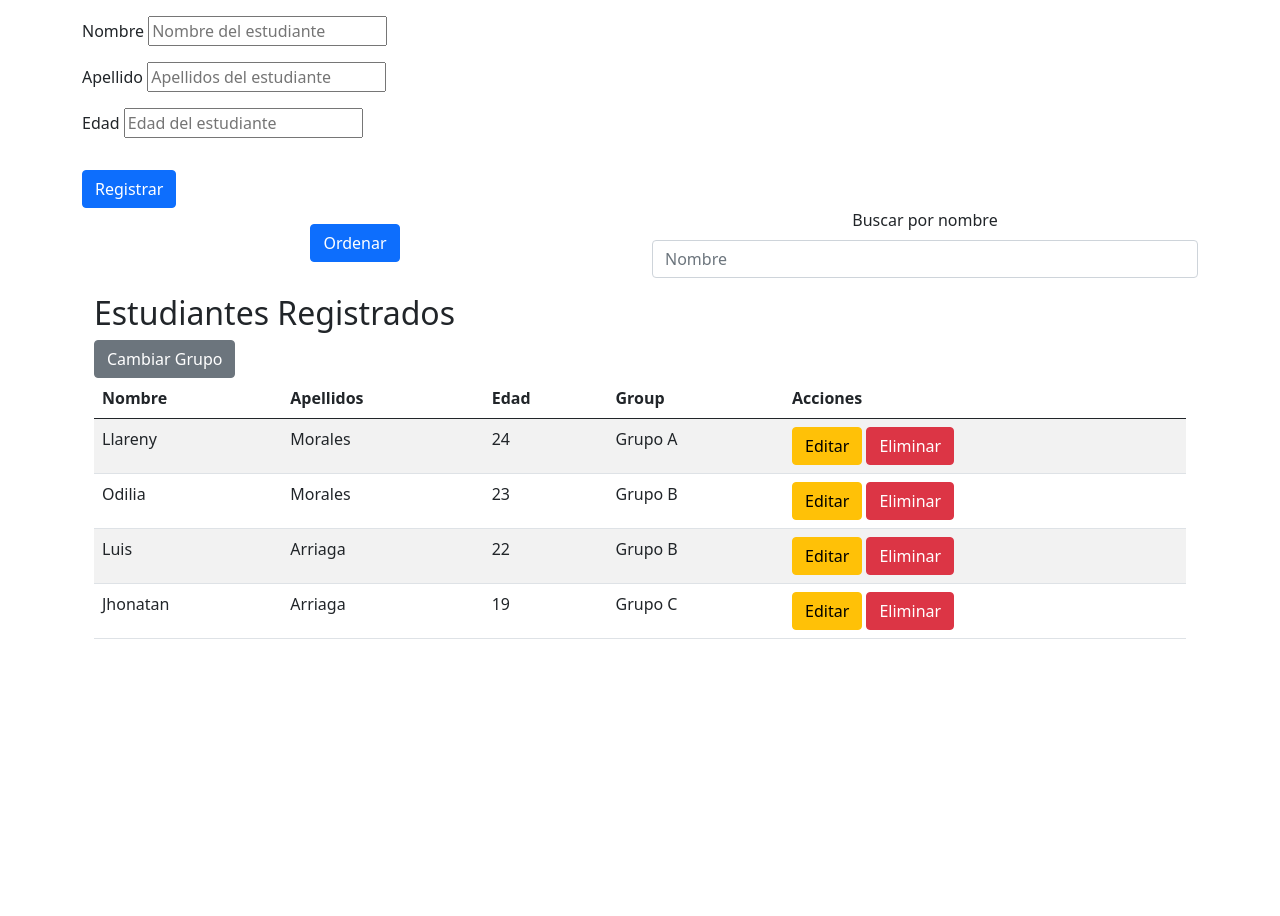
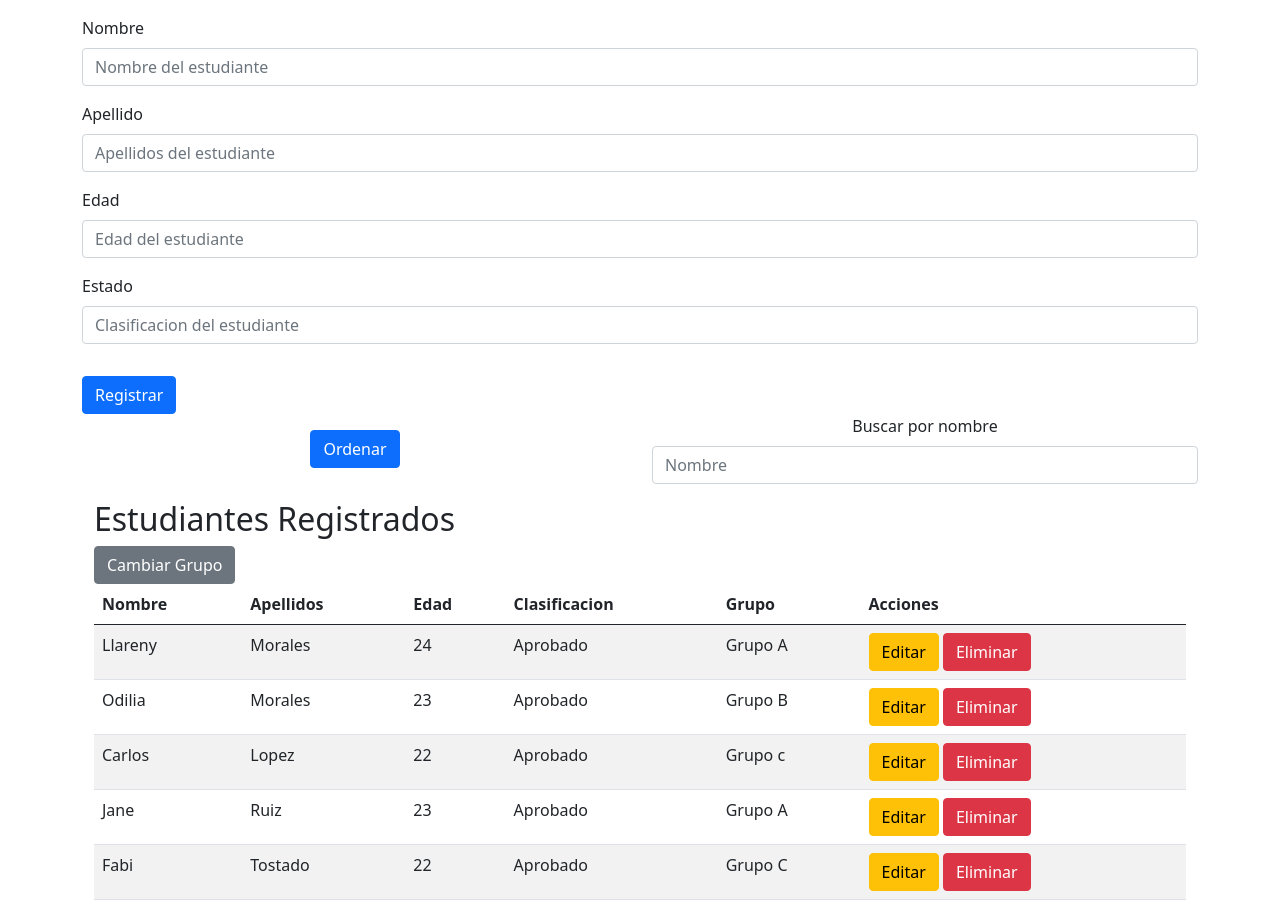
Before and after one commit to Odilia-Morales/datosDeEstudiantes, a plain HTML site: page Index.html in a window 1280 px wide. Before the commit the page ends 800 px from the top, so only its background shows below. Drawn offline with nearby package versions, Linux system fonts and the light colour scheme.

Commit message:
Se hicieron cambios en el proyecto

```diff
--- a/Index.html
+++ b/Index.html
@@ -17,19 +17,24 @@
     <main class="container">
         <form id="alumnoRegistry">
             <div class="my-3">
-                <label for="alumnoNameControl" class="form_label">Nombre</label>
-                <input name="Name" type="text" class="form_control" id="alumnoNameControl"
-                placeholder="Nombre del estudiante">
+                <label for="alumnoNameControl" class="form-label">Nombre</label>
+                <input name="Name" type="text" class="form-control" id="alumnoNameControl"
+                    placeholder="Nombre del estudiante">
                 </div>
                 <div class="my-3">
-                <label for="alumnoFamilyNameControl" class="form_label">Apellido</label>
-                <input name="familyName" type="text" class="form_control" id="studentFamilyNameControl"
-                placeholder="Apellidos del estudiante">
+                <label for="alumnoFamilyNameControl" class="form-label">Apellido</label>
+                <input name="familyName" type="text" class="form-control" id="studentFamilyNameControl"
+                    placeholder="Apellidos del estudiante">
                 </div>
                 <div class="my-3">
-                <label for="alumnoAgeControl" class="form_label">Edad</label>
-                <input name="Age" type="number" class="form_control" id="alumnoAgeControl"
-                placeholder="Edad del estudiante">
+                     <label for="alumnoAgeControl" class="form-label">Edad</label>
+                     <input name="age" type="number" class="form-control" id="alumnoAgeControl"
+                         placeholder="Edad del estudiante">
+                </div>
+                <div class="my-3">
+                    <label for="alumnoClasificationControl" class="form-label">Estado</label>
+                    <input name="clasification" type="text" class="form-control" id="alumnoClasificationControl"
+                        placeholder="Clasificacion del estudiante">
                 </div>
                 <button type="submit" class="btn btn-primary mt-3" form="alumnoRegistry">Registrar</button>
         </form>
@@ -51,7 +56,8 @@
                     <th>Nombre</th>
                     <th>Apellidos</th>
                     <th>Edad</th>
-                    <th>Group</th>
+                    <th>Clasificacion</th>
+                    <th>Grupo</th>
                     <th>Acciones</th>
                 </tr>
             </thead>
--- a/Main.js
+++ b/Main.js
@@ -28,9 +28,9 @@ const handleFormSubmit = (event) => {
 
 const alumno = {
     name: form.name.value,
-    familyName: form.name.value,
+    familyName: form.familyName.value,
     age: Number(form.age.value),
-    group: form.group.value
+    clasification: form.clasification.value
 
 };
 
@@ -52,10 +52,11 @@ if (Student) {
     const newGroup = prompt('Ingrese el nuevo grupo:', '');
     if (newGroup >= 1 && newGroup <= 5) {
         arregloStudents[index] = setGroup(Student, Number(newGroup));
-updateStudentList();
+
+        updateStudentList();
             console.log(arregloStudents);
         } else {
-            alert('group inválido');
+            alert('Grupo inválido');
         }
     } else {
         alert('Índice inválido');
@@ -65,23 +66,18 @@ updateStudentList();
 const handleEditStudent = (event) => {
     const index = event.target.dataset.index;
     const Student = arregloStudents[index];
-
-
-
-
-
-
+    const newName = prompt('Ingrese el nuevo nombre:', Student.name);
     const newFamilyName = prompt('Ingrese el nuevo apellido:', Student.familyName);
     const newAge = prompt('Ingrese la nueva edad:', Student.age);
-    const newGroup = prompt('Ingrese el nuevo grupo:', Student.group);
+    const newClasification = prompt('Ingrese la nueva clasificacion:', Student.clasification);
 
-    if (newName && newFamilyName && newAge && newGroup) {
+    if (newName && newFamilyName && newAge && newClasification) {
         arregloStudents[index] = {
             ...Student,
             name: newName,
             familyName: newFamilyName,
             age: Number(newAge),
-            group: newGroup
+            clasification: newClasification
         };
 
         updateStudentList();
@@ -145,6 +141,7 @@ const updateStudentList = (filteredStudents = arregloStudents) => {
             <td>${Student.name}</td>
             <td>${Student.familyName}</td>
             <td>${Student.age}</td>
+            <td>${Student.clasification}</td>
             <td>${Student.group}</td>
             <td>
             <button type="button" class="btn btn-warning editBtn" data-index="${index}">Editar</button>
@@ -168,7 +165,7 @@ const updateStudentList = (filteredStudents = arregloStudents) => {
     });
 };
 
-const validateAlumno = ({ name = "", familyName = "", age = 0, group = "" }) => name !== "" && familyName !== "" && age !== 0 && group !== "";
+const validateAlumno = ({ name = "", familyName = "", age = 0, clasification = "" }) => name !== "" && familyName !== "" && age !== 0 && clasification !== "";
 updateStudentList();
 
 const form = document.querySelector('#alumnoRegistry');
--- a/data/students.js
+++ b/data/students.js
@@ -3,24 +3,35 @@ const arregloStudents = [
         name: "Llareny",
         familyName: "Morales",
         age: "24",
+        clasification: "Aprobado",
         group: "Grupo A"
     },
     {
         name: "Odilia",
         familyName: "Morales",
         age: "23",
+        clasification: "Aprobado",
         group: "Grupo B"
     },
     {
-        name: "Luis",
-        familyName: "Arriaga",
+        name: "Carlos",
+        familyName: "Lopez",
         age: "22",
-        group: "Grupo B"
+        clasification: "Aprobado",
+        group: "Grupo c"
     },
     {
-        name: "Jhonatan",
-        familyName: "Arriaga",
-        age: "19",
+        name: "Jane",
+        familyName: "Ruiz",
+        age: "23",
+        clasification: "Aprobado",
+        group: "Grupo A"
+    },
+    {
+        name: "Fabi",
+        familyName: "Tostado",
+        age: "22",
+        clasification: "Aprobado",
         group: "Grupo C"
     },
 
```
